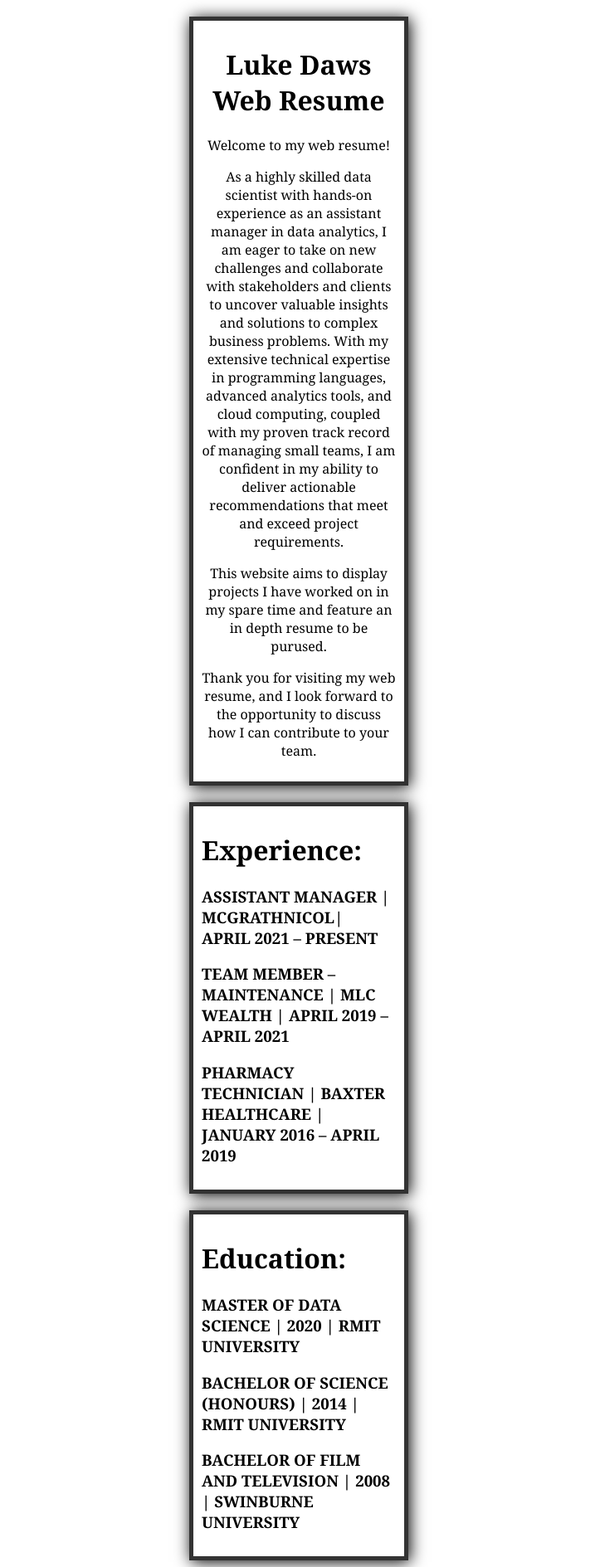
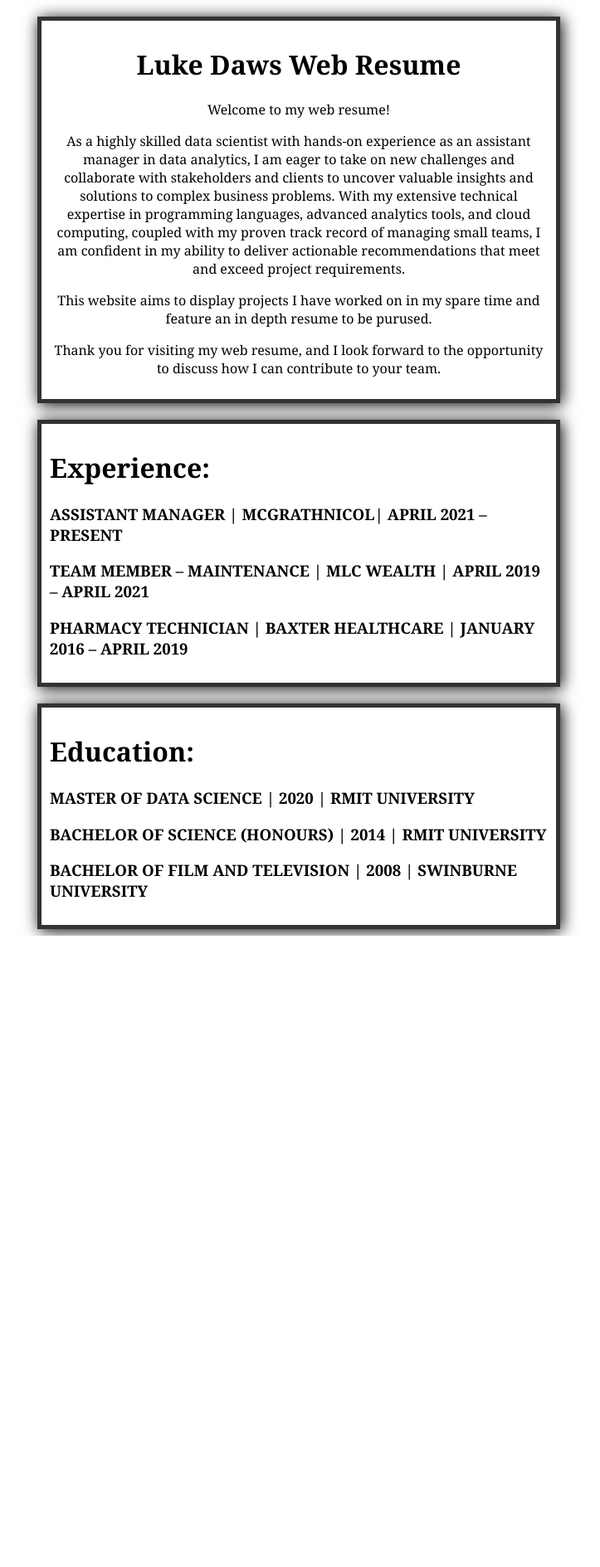
Before and after one commit to LukeDaws/Resume, a Django app: template templates/home.html in a window 1280 px wide. Shown: the part 55-1944 px from the top of the page at 83% size, without its empty margins (280-1003 px from the left). After the commit the page ends 1183 px from the top, so only its background shows below. Run offline with Django 3.2, Linux system fonts and the light colour scheme; the template is opened without the code that fills it, so the values that code supplies are empty; some libraries are stand-ins or nearby versions.

Commit message:
Update style.css

```diff
--- a/static/css/style.css
+++ b/static/css/style.css
@@ -24,8 +24,9 @@
 
 .text{
     margin-top: 20px;
-    margin-left: 500px;
-    margin-right: 500px;
+    margin-left: auto;
+    margin-right: auto;
+    max-width: 600px;
     padding: 10px;
     text-align: center;
     border-style: solid;
@@ -37,8 +38,9 @@
 
 .exp{
     margin-top: 20px;
-    margin-left: 500px;
-    margin-right: 500px;
+    margin-left: auto;
+    margin-right: auto;
+    max-width: 600px;
     padding: 10px;
     text-align: left;
     border-style: solid;
```
